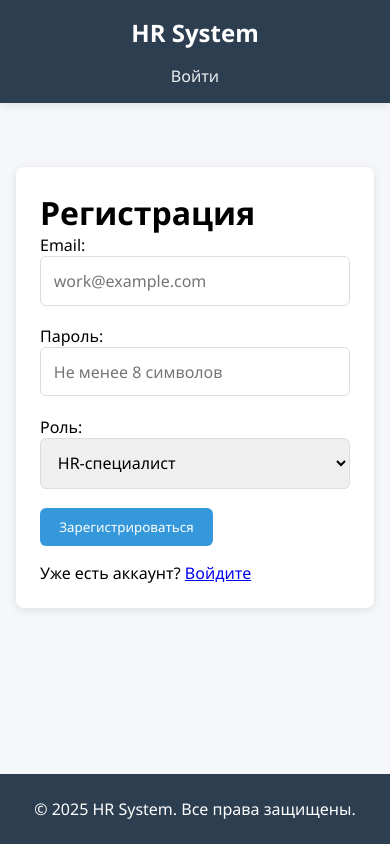
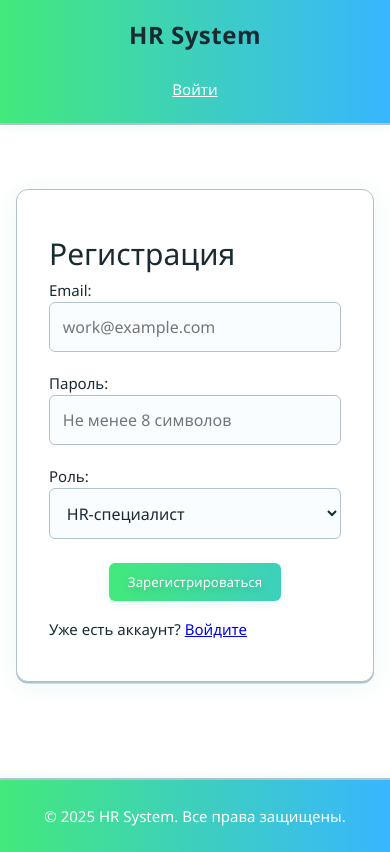
Before and after one commit to SteepDay/HR-System, a Vue app in the folder frontend/: page /register in a window 390 px wide. Built offline with nearby package versions, Linux system fonts and the light colour scheme.

Commit message:
Улучшил внешний вид

```diff
--- a/frontend/src/assets/base.css
+++ b/frontend/src/assets/base.css
@@ -1,8 +1,8 @@
 /* color palette from <https://github.com/vuejs/theme> */
 :root {
   --vt-c-white: #ffffff;
-  --vt-c-white-soft: #f8f8f8;
-  --vt-c-white-mute: #f2f2f2;
+  --vt-c-white-soft: #f8fafc;
+  --vt-c-white-mute: #e6f6fa;
 
   --vt-c-black: #181818;
   --vt-c-black-soft: #222222;
@@ -10,13 +10,18 @@
 
   --vt-c-indigo: #2c3e50;
 
-  --vt-c-divider-light-1: rgba(60, 60, 60, 0.29);
-  --vt-c-divider-light-2: rgba(60, 60, 60, 0.12);
+  /* Градиентные цвета */
+  --vt-c-green: #43e97b;
+  --vt-c-blue: #38f9d7;
+  --vt-c-gradient: linear-gradient(90deg, #43e97b 0%, #38f9d7 100%);
+
+  --vt-c-divider-light-1: rgba(60, 60, 60, 0.18);
+  --vt-c-divider-light-2: rgba(60, 60, 60, 0.08);
   --vt-c-divider-dark-1: rgba(84, 84, 84, 0.65);
   --vt-c-divider-dark-2: rgba(84, 84, 84, 0.48);
 
-  --vt-c-text-light-1: var(--vt-c-indigo);
-  --vt-c-text-light-2: rgba(60, 60, 60, 0.66);
+  --vt-c-text-light-1: #1a2a33;
+  --vt-c-text-light-2: rgba(60, 60, 60, 0.55);
   --vt-c-text-dark-1: var(--vt-c-white);
   --vt-c-text-dark-2: rgba(235, 235, 235, 0.64);
 }
--- a/frontend/src/assets/main.css
+++ b/frontend/src/assets/main.css
@@ -7,29 +7,40 @@
 }
 
 :root {
-  --primary: #2c3e50;
-  --secondary: #34495e;
-  --accent: #3498db;
-  --light: #ecf0f1;
-  --dark: #2c3e50;
-  --success: #2ecc71;
+  --primary: #1a2a33;
+  --secondary: #38b6a8;
+  --accent: linear-gradient(90deg, #43e97b 0%, #38b6ff 100%);
+  --accent-hover: linear-gradient(90deg, #38b6ff 0%, #43e97b 100%);
+  --light: #f4f8fb;
+  --dark: #1a2a33;
+  --success: #43e97b;
   --danger: #e74c3c;
   --warning: #f39c12;
+  --text-main: #1a2a33;
+  --text-secondary: #3a4a5a;
+  --border-main: #b2c2cc;
+  --border-strong: #38b6a8;
+  --btn-text: #fff;
+}
+
+body, #app, .header, .footer, .main {
+  color: var(--text-main);
 }
 
 #app {
   display: flex;
   flex-direction: column;
   min-height: 100vh;
-  background-color: #f5f7fa;
+  background: transparent;
 }
 
 /* Шапка */
 .header {
-  background: var(--primary);
-  color: white;
+  background: linear-gradient(90deg, #43e97b 0%, #38b6ff 100%);
+  color: #fff;
   padding: 1rem;
-  box-shadow: 0 2px 10px rgba(0,0,0,0.1);
+  box-shadow: 0 2px 8px rgba(56,182,168,0.10);
+  border-bottom: 2px solid var(--border-main);
 }
 
 .navbar {
@@ -43,8 +54,9 @@
 .logo {
   font-size: 1.5rem;
   font-weight: bold;
-  color: white;
+  color: var(--text-main);
   text-decoration: none;
+  letter-spacing: 0.5px;
 }
 
 .nav-links {
@@ -52,15 +64,21 @@
   gap: 1.5rem;
 }
 
-.nav-links a {
-  color: var(--light);
-  text-decoration: none;
-  transition: color 0.3s;
+.nav-links a:not(.btn-danger) {
+  background: none;
+  color: #fff;
+  border: none;
   font-weight: 500;
+  border-radius: 6px;
+  padding: 0.4rem 1rem;
+  transition: background 0.2s, color 0.2s, box-shadow 0.2s;
+  box-shadow: none;
 }
 
-.nav-links a:hover {
-  color: var(--accent);
+.nav-links a:not(.btn-danger):hover, .nav-links a:not(.btn-danger):focus {
+  background: rgba(255,255,255,0.85);
+  color: #1a2a33;
+  box-shadow: 0 2px 8px rgba(56,182,168,0.10);
 }
 
 /* Основное содержимое */
@@ -74,20 +92,29 @@
 
 /* Подвал */
 .footer {
-  background: var(--primary);
-  color: white;
+  background: linear-gradient(90deg, #43e97b 0%, #38b6ff 100%);
+  color: #fff;
   text-align: center;
   padding: 1.5rem;
   margin-top: 2rem;
+  border-top: 2px solid var(--border-main);
+  box-shadow: 0 -2px 8px rgba(56,182,168,0.10);
 }
 
 /* Карточки */
 .card {
-  background: white;
-  border-radius: 8px;
-  box-shadow: 0 2px 10px rgba(0,0,0,0.1);
+  background: #fff;
+  border-radius: 12px;
+  box-shadow: 0 4px 24px rgba(56,182,168,0.10), 0 1.5px 0 var(--border-main);
   padding: 1.5rem;
   margin-bottom: 1.5rem;
+  border: 1.5px solid var(--border-main);
+  transition: box-shadow 0.3s, border-color 0.3s;
+}
+
+.card:hover {
+  box-shadow: 0 8px 32px rgba(56,182,168,0.18), 0 2px 0 var(--border-strong);
+  border-color: var(--border-strong);
 }
 
 /* Кнопки */
@@ -95,20 +122,37 @@
   display: inline-block;
   padding: 0.6rem 1.2rem;
   border-radius: 6px;
-  font-weight: 500;
+  font-weight: 700;
   cursor: pointer;
-  transition: all 0.3s;
+  transition: all 0.3s cubic-bezier(.4,2,.6,1), box-shadow 0.3s;
   text-align: center;
   border: none;
+  color: var(--btn-text);
+  text-shadow: 0 2px 8px rgba(26,42,51,0.18);
+  background: var(--accent);
+  box-shadow: 0 2px 8px rgba(56,182,168,0.14);
+  background-size: 200%;
+  position: relative;
+  overflow: hidden;
 }
 
-.btn-primary {
-  background: var(--accent);
-  color: white;
+.btn::after {
+  content: '';
+  position: absolute;
+  left: 0; top: 0; right: 0; bottom: 0;
+  background: var(--accent-hover);
+  opacity: 0;
+  transition: opacity 0.4s;
+  z-index: 0;
 }
 
-.btn-primary:hover {
-  background: #2980b9;
+.btn:hover, .btn:focus {
+  background: var(--accent-hover);
+  color: var(--btn-text);
+}
+
+.btn:hover::after, .btn:focus::after {
+  opacity: 1;
 }
 
 .btn-danger {
@@ -124,9 +168,17 @@
 .form-control {
   width: 100%;
   padding: 0.8rem;
-  border: 1px solid #ddd;
+  border: 1.5px solid var(--border-main);
   border-radius: 6px;
   font-size: 1rem;
+  background: #fafdff;
+  color: var(--text-main);
+  transition: border-color 0.2s;
+}
+
+.form-control:focus {
+  border-color: var(--border-strong);
+  box-shadow: 0 0 0 2px rgba(56,182,168,0.12);
 }
 
 /* Адаптивность */
--- a/frontend/src/main.js
+++ b/frontend/src/main.js
@@ -2,6 +2,7 @@ import { createApp } from 'vue'
 import App from './App.vue'
 import router from './router'
 import { createPinia } from 'pinia'
+import './assets/base.css'
 import './assets/main.css'
 
 const app = createApp(App)
--- a/frontend/src/views/CreateVacancyView.vue
+++ b/frontend/src/views/CreateVacancyView.vue
@@ -62,29 +62,35 @@ const submitForm = async () => {
 
 <style scoped>
 .form-card {
-  max-width: 800px;
+  max-width: 600px;
   margin: 2rem auto;
+  padding: 2.5rem 2rem;
 }
-
 .vacancy-form {
   margin-top: 2rem;
 }
-
+.form-group {
+  margin-bottom: 1.5rem;
+}
 .form-actions {
   display: flex;
   gap: 1rem;
+  justify-content: flex-end;
   margin-top: 2rem;
 }
-
 .btn {
-  text-decoration: none;
+  min-width: 140px;
+  font-weight: 700;
+  text-align: center;
 }
-
+.btn-secondary {
+  margin-left: 0.5rem;
+}
 @media (max-width: 600px) {
   .form-actions {
     flex-direction: column;
+    align-items: stretch;
   }
-
   .btn {
     width: 100%;
   }
--- a/frontend/src/views/DashboardView.vue
+++ b/frontend/src/views/DashboardView.vue
@@ -44,6 +44,7 @@ const logout = () => {
 .dashboard-card {
   max-width: 600px;
   margin: 2rem auto;
+  padding: 2.5rem 2rem;
 }
 
 .user-header {
@@ -88,4 +89,28 @@ const logout = () => {
 .info-item p {
   font-size: 1.1rem;
 }
+
+.btn {
+  display: block;
+  margin: 2rem auto 0 auto;
+  min-width: 180px;
+  font-weight: 700;
+  text-align: center;
+}
+
+.btn-danger {
+  background: var(--danger);
+  color: #fff;
+  border: none;
+  border-radius: 6px;
+  box-shadow: 0 2px 8px rgba(231,76,60,0.14);
+  transition: background 0.3s, box-shadow 0.3s, transform 0.2s;
+}
+
+.btn-danger:hover, .btn-danger:focus {
+  background: #c0392b;
+  color: #fff;
+  box-shadow: 0 4px 24px 0 rgba(231,76,60,0.22);
+  transform: scale(1.045);
+}
 </style>
--- a/frontend/src/views/EditVacancyView.vue
+++ b/frontend/src/views/EditVacancyView.vue
@@ -87,3 +87,37 @@ const deleteVacancy = async () => {
   }
 }
 </script>
+
+<style scoped>
+.form-card {
+  max-width: 600px;
+  margin: 2rem auto;
+  padding: 2.5rem 2rem;
+}
+.form-group {
+  margin-bottom: 1.5rem;
+}
+.form-actions {
+  display: flex;
+  gap: 1rem;
+  justify-content: flex-end;
+  margin-top: 2rem;
+}
+.btn {
+  min-width: 140px;
+  font-weight: 700;
+  text-align: center;
+}
+.btn-danger {
+  margin-left: 0.5rem;
+}
+@media (max-width: 600px) {
+  .form-actions {
+    flex-direction: column;
+    align-items: stretch;
+  }
+  .btn {
+    width: 100%;
+  }
+}
+</style>
--- a/frontend/src/views/HomeView.vue
+++ b/frontend/src/views/HomeView.vue
@@ -123,8 +123,14 @@ onMounted(() => {
 .stats-card {
   background: white;
   padding: 1.5rem;
-  border-radius: 8px;
-  box-shadow: 0 2px 4px rgba(0,0,0,0.1);
+  border-radius: 12px;
+  box-shadow: 0 2px 8px rgba(56,182,168,0.07);
+  border: 1.5px solid var(--border-main);
+  transition: box-shadow 0.3s, border-color 0.3s;
+}
+.stats-card:hover {
+  box-shadow: 0 8px 32px rgba(56,182,168,0.18);
+  border-color: var(--border-strong);
 }
 
 .stats-grid {
@@ -181,18 +187,29 @@ onMounted(() => {
 
 .action-buttons {
   display: flex;
-  gap: 1rem;
+  gap: 1.2rem;
   justify-content: center;
-  margin-top: 2rem;
+  margin-top: 2.5rem;
+}
+
+.btn-secondary {
+  background: var(--accent-hover);
+  color: #fff;
+  font-weight: 700;
+  border: none;
+  box-shadow: 0 2px 8px rgba(56,182,168,0.14);
+  transition: background 0.3s, box-shadow 0.3s, transform 0.2s;
+}
+.btn-secondary:hover, .btn-secondary:focus {
+  background: var(--accent);
+  color: #fff;
+  box-shadow: 0 4px 24px 0 rgba(56,182,168,0.22), 0 0 8px 2px rgba(67,233,123,0.18);
+  transform: scale(1.045);
 }
 
 .btn {
-  text-decoration: none;
-}
-
-.btn-secondary {
-  background: var(--secondary);
-  color: white;
+  min-width: 140px;
+  text-align: center;
 }
 
 .btn-primary {
--- a/frontend/src/views/LoginView.vue
+++ b/frontend/src/views/LoginView.vue
@@ -1,5 +1,5 @@
 <template>
-  <div class="card">
+  <div class="card login-card">
     <h1>Вход в систему</h1>
     <form @submit.prevent="handleLogin" class="form">
       <div class="form-group">
@@ -22,7 +22,9 @@
           placeholder="Введите пароль"
         >
       </div>
-      <button type="submit" class="btn btn-primary">Войти</button>
+      <div class="form-actions">
+        <button type="submit" class="btn btn-primary">Войти</button>
+      </div>
       <p v-if="error" class="error-message">{{ error }}</p>
     </form>
     <p class="text-center">
@@ -57,9 +59,20 @@ const handleLogin = async () => {
 </script>
 
 <style scoped>
+.login-card {
+  max-width: 400px;
+  margin: 2.5rem auto;
+  padding: 2.5rem 2rem;
+}
+.form-actions {
+  display: flex;
+  justify-content: center;
+  margin-top: 1.5rem;
+}
 .error-message {
   color: var(--danger);
   margin-top: 1rem;
+  text-align: center;
 }
 .text-center {
   text-align: center;
--- a/frontend/src/views/RegisterView.vue
+++ b/frontend/src/views/RegisterView.vue
@@ -31,10 +31,12 @@
           <option value="MANAGER">Руководитель</option>
         </select>
       </div>
-      <button type="submit" class="btn btn-primary" :disabled="isLoading">
-        <span v-if="!isLoading">Зарегистрироваться</span>
-        <span v-else>Регистрация...</span>
-      </button>
+      <div class="form-actions">
+        <button type="submit" class="btn btn-primary" :disabled="isLoading">
+          <span v-if="!isLoading">Зарегистрироваться</span>
+          <span v-else>Регистрация...</span>
+        </button>
+      </div>
       <p class="text-center mt-2">
         Уже есть аккаунт? <router-link to="/login">Войдите</router-link>
       </p>
@@ -68,8 +70,13 @@ const submitForm = async () => {
 .auth-card {
   max-width: 500px;
   margin: 2rem auto;
+  padding: 2.5rem 2rem;
 }
-
+.form-actions {
+  display: flex;
+  justify-content: center;
+  margin-top: 1.5rem;
+}
 .mt-2 {
   margin-top: 1rem;
 }
--- a/frontend/src/views/VacanciesView.vue
+++ b/frontend/src/views/VacanciesView.vue
@@ -66,17 +66,41 @@ onMounted(async () => {
 </script>
 
 <style scoped>
-.vacancy-header {
+.action-bar {
   display: flex;
   justify-content: space-between;
   align-items: center;
-  margin-bottom: 1rem;
+  gap: 1.5rem;
+  margin-bottom: 2rem;
+}
+.action-bar .btn {
+  min-width: 160px;
 }
 
-.vacancy-actions {
-  margin-top: 1rem;
-  display: flex;
-  gap: 0.5rem;
+.vacancies-grid {
+  display: grid;
+  grid-template-columns: repeat(auto-fit, minmax(320px, 1fr));
+  gap: 2rem;
+}
+
+.vacancy-actions .btn {
+  min-width: 120px;
+}
+
+.btn-edit {
+  background: var(--warning);
+  color: #fff;
+  font-weight: 700;
+  border: none;
+  border-radius: 6px;
+  box-shadow: 0 2px 8px rgba(243,156,18,0.14);
+  transition: background 0.3s, box-shadow 0.3s, transform 0.2s;
+}
+.btn-edit:hover, .btn-edit:focus {
+  background: #f1c40f;
+  color: #fff;
+  box-shadow: 0 4px 24px 0 rgba(243,156,18,0.22);
+  transform: scale(1.045);
 }
 
 .btn-sm {
@@ -84,9 +108,11 @@ onMounted(async () => {
   font-size: 0.9rem;
 }
 
-.btn-edit {
-  background: var(--warning);
-  color: white;
+.vacancy-header {
+  display: flex;
+  justify-content: space-between;
+  align-items: center;
+  margin-bottom: 1rem;
 }
 
 .status-badge {
```
Also changed, not shown: frontend/src/views/CandidateDetailView.vue (+82 -92 lines), frontend/src/views/CandidatesView.vue (+66 -55 lines).
